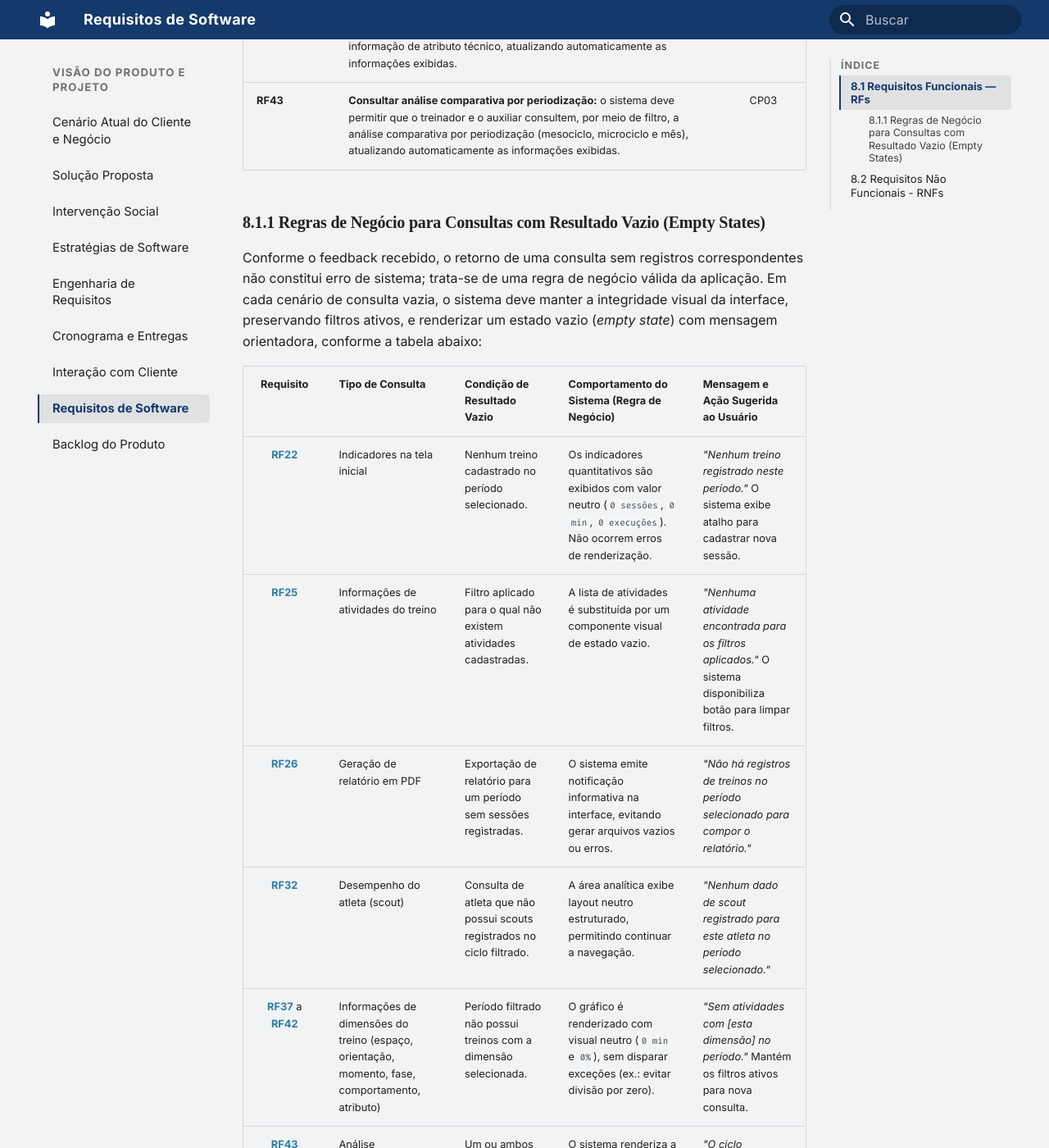
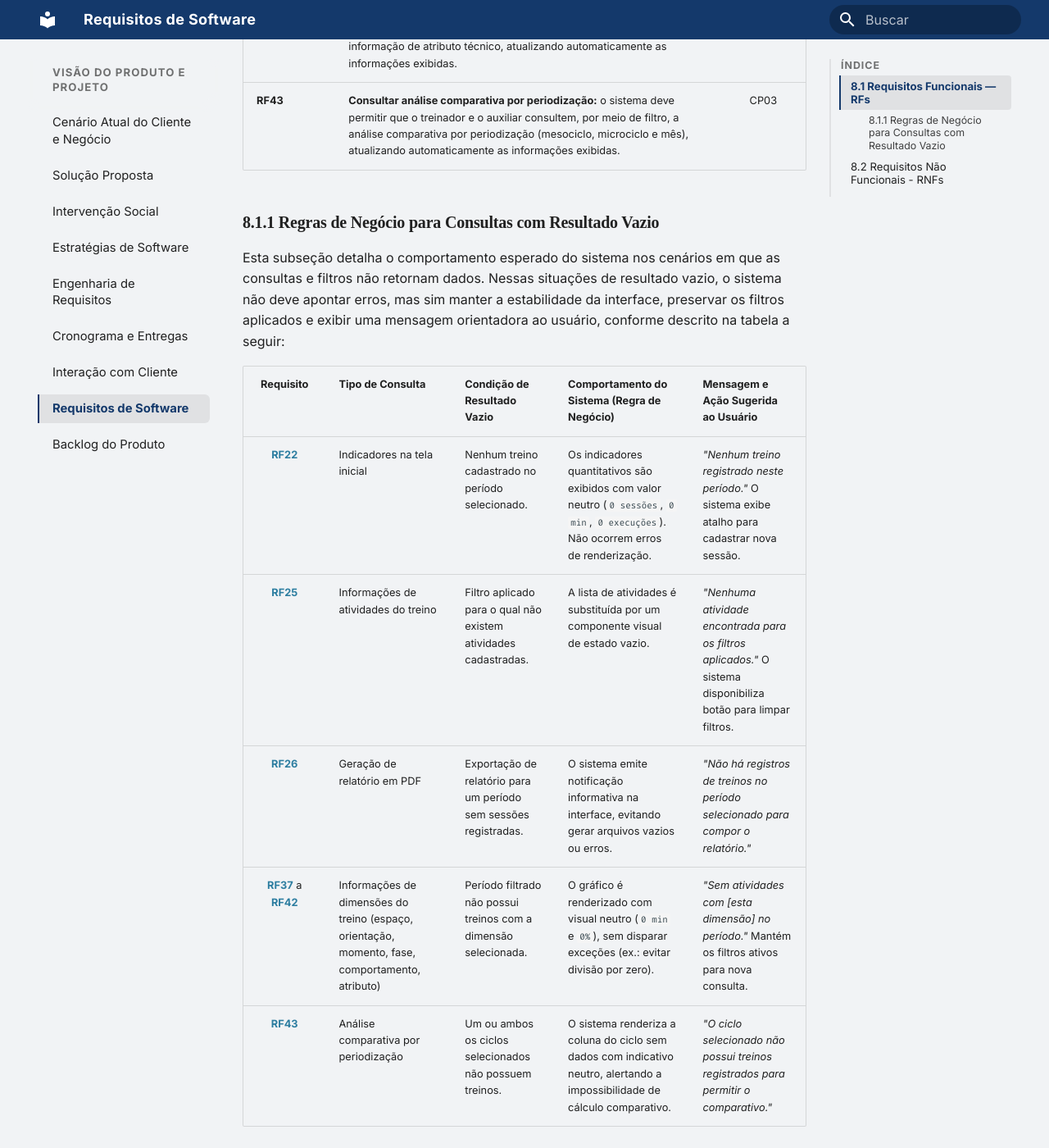
Before and after one commit to mdsreq-fga-unb/REQ-2026.2-T01-FutBoard, an MkDocs documentation site: the page built from docs/visao-produto/Requisitos-de-Software.md, in a window 1280 px wide and 1400 px high, scrolled down 4086 px. Shown: the whole window at 82% size. Built offline with MkDocs 1.6.1 and Material for MkDocs 9.7.7, drawn with Linux system fonts in a browser that asks for light colours.

Commit message:
docs: melhora a descricao do toipco 8.1.1

```diff
--- a/docs/visao-produto/Requisitos-de-Software.md
+++ b/docs/visao-produto/Requisitos-de-Software.md
@@ -43,7 +43,7 @@ Os requisitos funcionais abaixo descrevem as capacidades que o sistema deve ofer
 | **RF29** | **Fazer login:** o sistema deve permitir que o treinador e o auxiliar se autentiquem na aplicação a partir de um login e senha de acesso. | CP05 |
 | **RF30** | **Anexar imagem à atividade:** o sistema deve permitir que o treinador e o auxiliar anexem uma imagem a uma atividade cadastrada na biblioteca, exibindo-a junto à atividade na biblioteca e nas sessões de treino em que ela for incluída. | CP01 |
 | **RF31** | **Registrar pontuação da atividade:** o sistema deve permitir que o treinador e o auxiliar registrem, para cada atividade de uma sessão, a pontuação planejada e a pontuação obtida em cada repetição. | CP03 |
-| <a id="rf32"></a>**RF32** | **Consultar desempenho do atleta:** o sistema deve permitir que o treinador e o auxiliar consultem os dados quantitativos de desempenho do atleta (ex: scout de jogo). | CP03 |
+| **RF32** | **Consultar desempenho do atleta:** o sistema deve permitir que o treinador e o auxiliar consultem os dados quantitativos de desempenho do atleta (ex: scout de jogo). | CP03 |
 | **RF33** | **Gerar análise textual do treino:** o sistema deve permitir que o treinador e o auxiliar gerem, com inteligência artificial, uma análise textual (insight) sobre as informações do treino. | CP03 |
 | **RF34** | **Registrar atributo técnico da atividade:** o sistema deve permitir que o treinador e o auxiliar registrem, de forma opcional, o atributo técnico trabalhado em uma atividade (ex: domínio orientado, cabeceira defensiva). | CP01 |
 | **RF35** | **Editar atributo técnico da atividade:** o sistema deve permitir que o treinador e o auxiliar editem um atributo técnico registrado em uma atividade. | CP01 |
@@ -56,16 +56,15 @@ Os requisitos funcionais abaixo descrevem as capacidades que o sistema deve ofer
 | <a id="rf42"></a>**RF42** | **Consultar informação de atributo técnico do treino:** o sistema deve permitir que o treinador e o auxiliar consultem, por meio de filtro, a informação de atributo técnico, atualizando automaticamente as informações exibidas. | CP03 |
 | <a id="rf43"></a>**RF43** | **Consultar análise comparativa por periodização:** o sistema deve permitir que o treinador e o auxiliar consultem, por meio de filtro, a análise comparativa por periodização (mesociclo, microciclo e mês), atualizando automaticamente as informações exibidas. | CP03 |
 
-### 8.1.1 Regras de Negócio para Consultas com Resultado Vazio (Empty States)
+### 8.1.1 Regras de Negócio para Consultas com Resultado Vazio
 
-Conforme o feedback recebido, o retorno de uma consulta sem registros correspondentes não constitui erro de sistema; trata-se de uma regra de negócio válida da aplicação. Em cada cenário de consulta vazia, o sistema deve manter a integridade visual da interface, preservando filtros ativos, e renderizar um estado vazio (*empty state*) com mensagem orientadora, conforme a tabela abaixo:
+Esta subseção detalha o comportamento esperado do sistema nos cenários em que as consultas e filtros não retornam dados. Nessas situações de resultado vazio, o sistema não deve apontar erros, mas sim manter a estabilidade da interface, preservar os filtros aplicados e exibir uma mensagem orientadora ao usuário, conforme descrito na tabela a seguir:
 
 | Requisito | Tipo de Consulta | Condição de Resultado Vazio | Comportamento do Sistema (Regra de Negócio) | Mensagem e Ação Sugerida ao Usuário |
 | :---: | :--- | :--- | :--- | :--- |
 | [**RF22**](#rf22) | Indicadores na tela inicial | Nenhum treino cadastrado no período selecionado. | Os indicadores quantitativos são exibidos com valor neutro (`0 sessões`, `0 min`, `0 execuções`). Não ocorrem erros de renderização. | *"Nenhum treino registrado neste período."* O sistema exibe atalho para cadastrar nova sessão. |
 | [**RF25**](#rf25) | Informações de atividades do treino | Filtro aplicado para o qual não existem atividades cadastradas. | A lista de atividades é substituída por um componente visual de estado vazio. | *"Nenhuma atividade encontrada para os filtros aplicados."* O sistema disponibiliza botão para limpar filtros. |
 | [**RF26**](#rf26) | Geração de relatório em PDF | Exportação de relatório para um período sem sessões registradas. | O sistema emite notificação informativa na interface, evitando gerar arquivos vazios ou erros. | *"Não há registros de treinos no período selecionado para compor o relatório."* |
-| [**RF32**](#rf32) | Desempenho do atleta (scout) | Consulta de atleta que não possui scouts registrados no ciclo filtrado. | A área analítica exibe layout neutro estruturado, permitindo continuar a navegação. | *"Nenhum dado de scout registrado para este atleta no período selecionado."* |
 | [**RF37**](#rf37) a [**RF42**](#rf42) | Informações de dimensões do treino (espaço, orientação, momento, fase, comportamento, atributo) | Período filtrado não possui treinos com a dimensão selecionada. | O gráfico é renderizado com visual neutro (`0 min` e `0%`), sem disparar exceções (ex.: evitar divisão por zero). | *"Sem atividades com [esta dimensão] no período."* Mantém os filtros ativos para nova consulta. |
 | [**RF43**](#rf43) | Análise comparativa por periodização | Um ou ambos os ciclos selecionados não possuem treinos. | O sistema renderiza a coluna do ciclo sem dados com indicativo neutro, alertando a impossibilidade de cálculo comparativo. | *"O ciclo selecionado não possui treinos registrados para permitir o comparativo."* |
 
```
